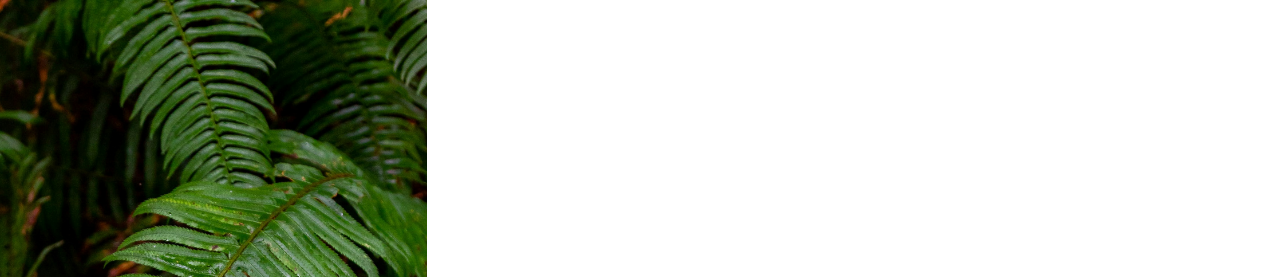
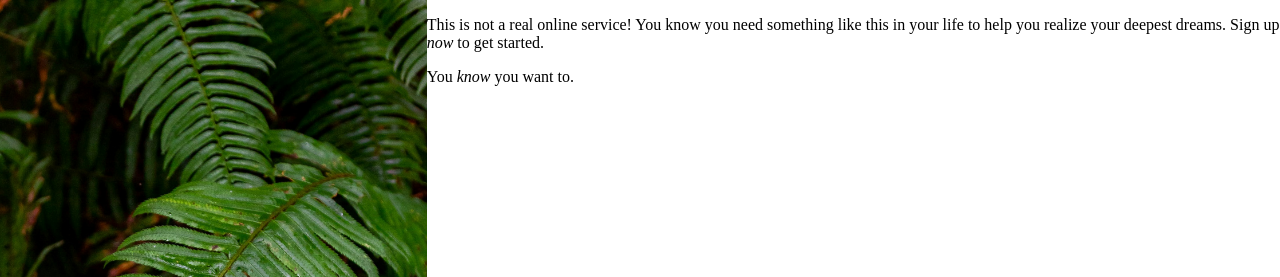
Before and after one commit to BDraper25/Practice-signup-form, a plain HTML site: page index.html in a window 1280 px wide. Shown: the top 277 px of the page. Drawn offline with Linux system fonts and the light colour scheme.

Commit message:
add text to the top right div

```diff
--- a/index.html
+++ b/index.html
@@ -34,7 +34,15 @@
 
     <div class="right-side-container">
 
-        <div class="right-top"></div>
+        <div class="right-top">
+            <p class="top-right-text">
+                This is not a real online service! You know you need something like this in your life to help you realize your deepest dreams. Sign up <em>now</em> to get started.
+            </p>
+            <p class="top-right-text">
+                You <em>know</em> you want to.
+            </p>
+        </div>
+
         <div class="right-middle"></div>
         <div class="right-bottom"></div>
 
```
